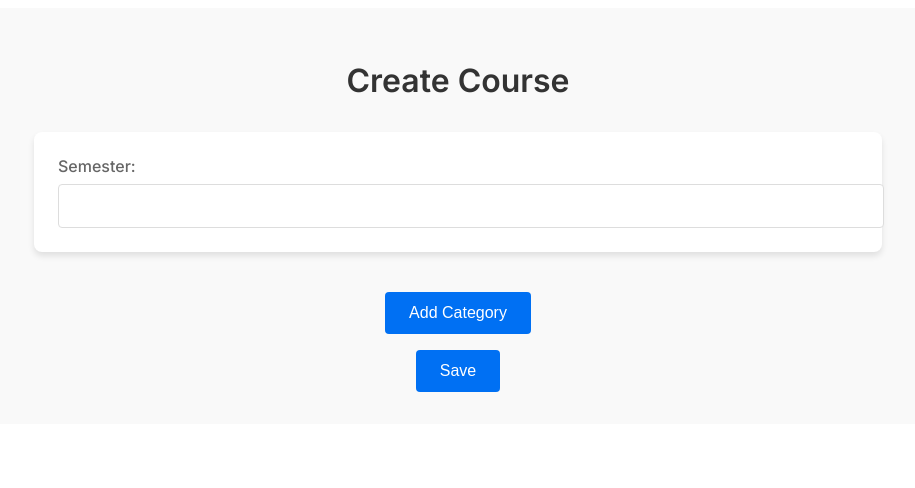
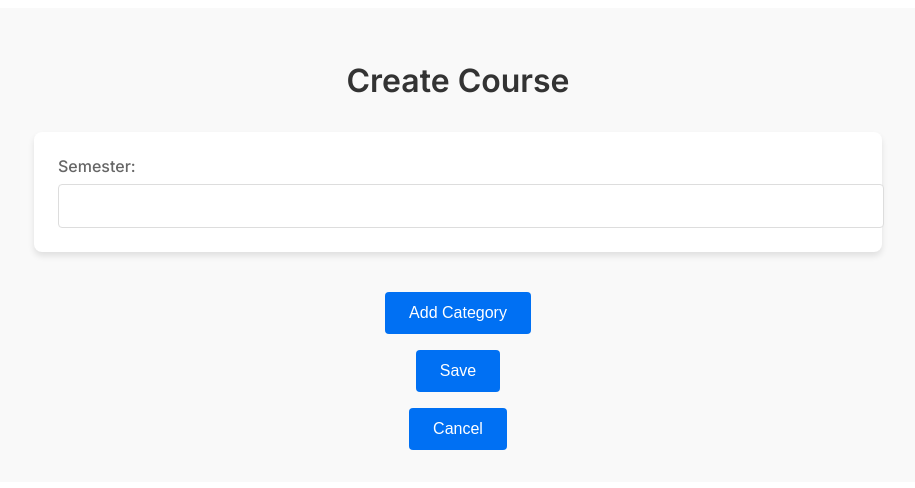
Before and after one commit to Aditi-0405/CourseEnrollment, a Next.js app: page /admin/addCourse in a window 1280 px wide. Shown: the top 488 px of the page, without its empty margins (182-1097 px from the left). Built offline with nearby package versions, Linux system fonts and the light colour scheme.

Commit message:
added cancel button in edit and create course page

```diff
--- a/src/app/admin/addCourse/page.js
+++ b/src/app/admin/addCourse/page.js
@@ -38,6 +38,9 @@ const CreateCourse = () => {
         } finally {
             setLoading(false);
         }
+    };
+    const handleCancel = () => {
+        router.push('/admin/allCourses');
     };
 
     const handleAddCategory = () => {
@@ -170,6 +173,7 @@ const CreateCourse = () => {
             ))}
             <button onClick={handleAddCategory} className={styles.button}>Add Category</button>
             <button onClick={handleSave} className={styles.button} disabled={loading}>Save</button>
+            <button onClick={handleCancel} className={styles.button} disabled={loading}>Cancel</button>
             {loading && <p className={styles.loading}>Loading...</p>}
             {error && <p className={styles.error}>{error}</p>}
         </div>
--- a/src/app/admin/editCourse/[id]/page.js
+++ b/src/app/admin/editCourse/[id]/page.js
@@ -65,6 +65,10 @@ const EditSemester = ({ params }) => {
         } catch (error) {
             setError(error.message);
         }
+    };
+
+    const handleCancel = () => {
+        router.push('/admin/allCourses');
     };
 
     const handleAddCategory = () => {
@@ -201,6 +205,7 @@ const EditSemester = ({ params }) => {
             ))}
             <button onClick={handleAddCategory} className={styles.button}>Add Category</button>
             <button onClick={handleSave} className={styles.button}>Save</button>
+            <button onClick={handleCancel} className={styles.button}>Cancel</button>
         </div>
     );
 };
```
